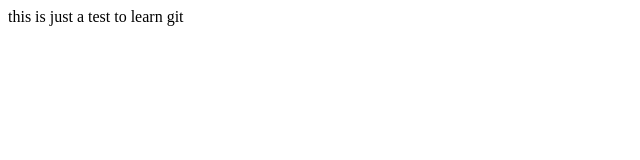
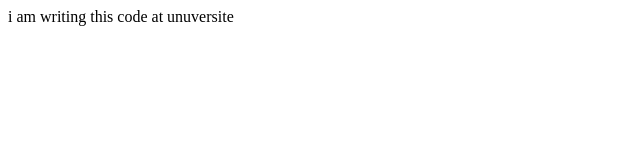
Before and after one commit to Morteza-saghi/Git.Test, a plain HTML site: page index.html in a window 1280 px wide. Shown: the full height of the page, 0-640 px from the left. Drawn offline with Linux system fonts and the light colour scheme.

Commit message:
i am now learning git at universite and this is a test

```diff
--- a/index.html
+++ b/index.html
@@ -7,6 +7,6 @@
     <title>Document</title>
   </head>
   <body>
-    <header>this is just a test to learn git</header>
+    <header>i am writing this code at unuversite</header>
   </body>
 </html>
--- a/main.js
+++ b/main.js
@@ -1 +1 @@
-console.log("continue of testing git");
+console.log("i am at universite now");
--- a/style.css
+++ b/style.css
@@ -0,0 +1,3 @@
+* {
+  color: blueviolet;
+}
```
